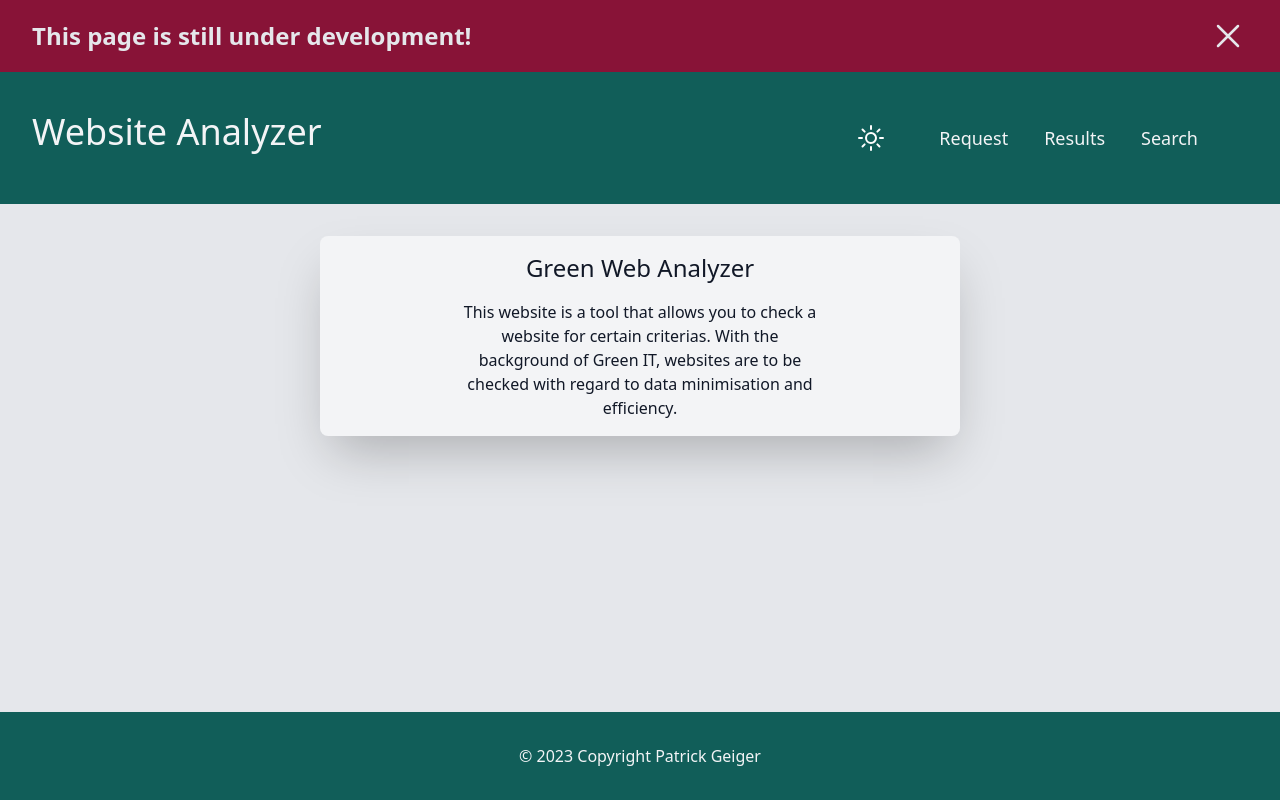
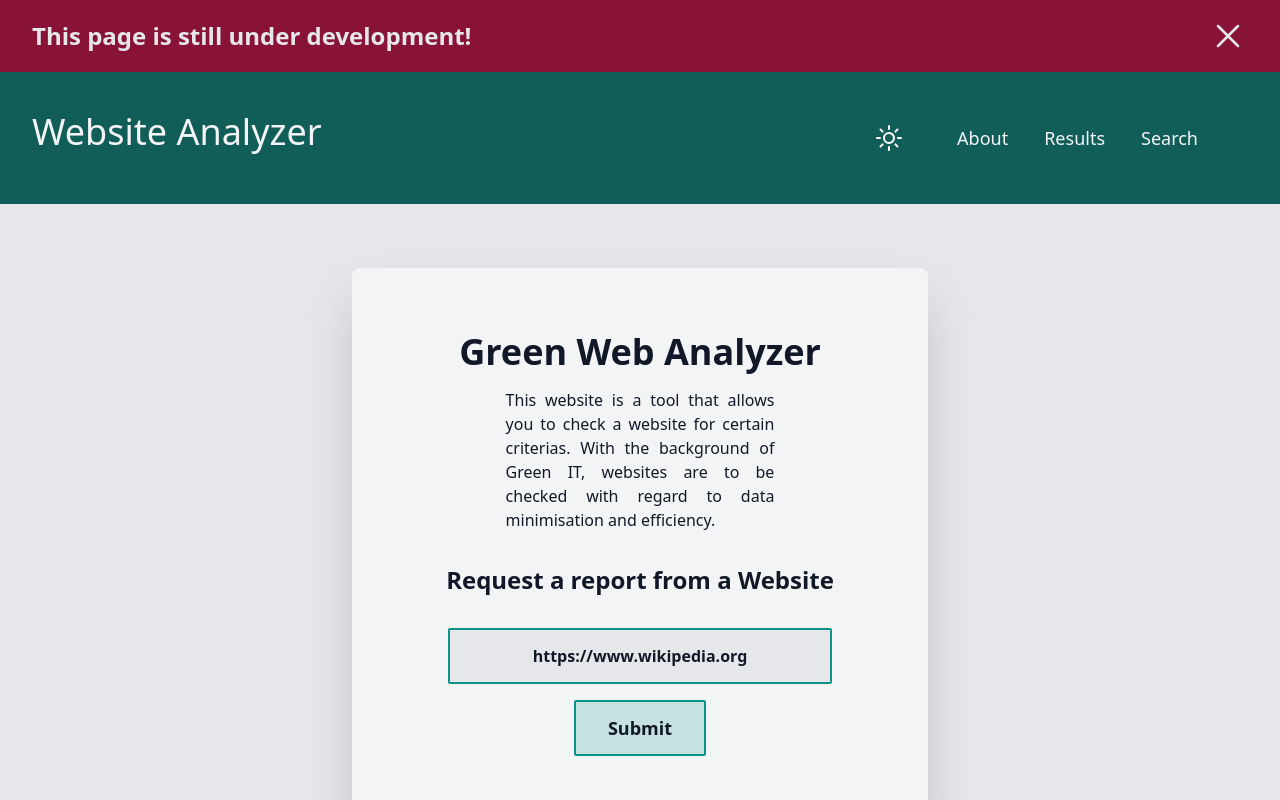
Before and after one commit to Patr1ick/green-web-analyzer, a Vue app in the folder frontend/: page / in a window 1280 px wide. Shown: the top 800 px of the page. Built offline with nearby package versions, Linux system fonts and the light colour scheme.

Commit message:
Updated styling and landingpage Removed RequestPage

```diff
--- a/frontend/index.html
+++ b/frontend/index.html
@@ -5,7 +5,7 @@
         <meta name="viewport" content="width=device-width, initial-scale=1.0" />
         <title>Green Web Analyzer</title>
     </head>
-  <body class="bg-gray-200 dark:bg-gray-800">
+    <body class="bg-gray-200 dark:bg-zinc-800">
         <div id="app" class="flex flex-col h-screen justify-between"></div>
         <script type="module" src="/src/main.ts"></script>
     </body>
--- a/frontend/src/components/Layout/TheFooter.vue
+++ b/frontend/src/components/Layout/TheFooter.vue
@@ -1,5 +1,5 @@
 <template>
-    <footer class="flex justify-center content-center px-4 py-8 bottom-0 bg-teal-800 dark:bg-gray-900">
+    <footer class="flex justify-center content-center px-4 py-8 bottom-0 bg-teal-800 dark:bg-zinc-900">
         <p class="text-gray-100">&copy; 2023 Copyright Patrick Geiger</p>
     </footer>
 </template>
--- a/frontend/src/components/Layout/TheHeader.vue
+++ b/frontend/src/components/Layout/TheHeader.vue
@@ -1,13 +1,13 @@
 <template>
-    <header class="flex flex-col md:flex-row justify-between content-center px-8 py-4 bg-teal-800 dark:bg-gray-900">
+    <header class="flex flex-col md:flex-row justify-between content-center px-8 py-4 bg-teal-800 dark:bg-zinc-900">
         <RouterLink to="/">
             <h1 class="text-4xl text-gray-100 py-6 text-center">Website Analyzer</h1>
         </RouterLink>
         <div class="flex justify-between content-center flex-col sm:flex-row flex-wrap p-4 m-auto md:ml-auto md:mr-0">
             <TheThemeSwitch />
             <nav class="flex flex-wrap justify-between content-center mx-4">
-                <RouterLink to="/request" :class="linkClass">
-                    Request
+                <RouterLink to="/about" :class="linkClass">
+                    About
                 </RouterLink>
                 <RouterLink to="/results" :class="linkClass">
                     Results
--- a/frontend/src/components/RequestForm/RequestForm.vue
+++ b/frontend/src/components/RequestForm/RequestForm.vue
@@ -1,9 +1,9 @@
 <template>
-    <BasicCard class="flex justify-center content-center flex-col">
+    <div class="flex justify-center content-center flex-col mt-8">
         <h1 class="text-2xl font-bold text-center text-gray-900 dark:text-gray-200">
             Request a report from a Website
         </h1>
-        <form @submit.prevent="requestReport" class="flex flex-wrap justify-center content-center my-8">
+        <form @submit.prevent="requestReport" class="flex flex-wrap justify-center content-center mt-4">
             <input id="url" type="url" v-model="url"
                 class="text-gray-900 text-center font-bold bg-gray-200 border-2 border-solid rounded-sm border-teal-600 w-96 h-14 m-4"
                 placeholder="https://www.example.com" />
@@ -12,7 +12,7 @@
             </BasicButton>
         </form>
         <p v-if="isLoading" class="text-center text-gray-800 dark:text-gray-200">Loading...</p>
-    </BasicCard>
+    </div>
 </template>
 
 <script lang="ts">
--- a/frontend/src/components/Results/ResultsSummary.vue
+++ b/frontend/src/components/Results/ResultsSummary.vue
@@ -1,5 +1,5 @@
 <template>
-    <BasicCard>
+    <BasicCard class="m-16">
         <div class="flex flex-col justify-center text-center dark:text-gray-200">
             <h1 class="text-2xl sm:text-4xl mb-4">
                 <a :href="results?.url" target="_blank" class="hover:underline">
--- a/frontend/src/components/UI/BasicCard.vue
+++ b/frontend/src/components/UI/BasicCard.vue
@@ -1,5 +1,5 @@
 <template>
-    <div class="p-4 m-8 rounded-lg shadow-2xl bg-gray-100 dark:bg-gray-700">
+    <div class="p-4 rounded-lg shadow-2xl bg-gray-100 dark:bg-zinc-900">
         <slot />
     </div>
 </template>
--- a/frontend/src/view/MainPage.vue
+++ b/frontend/src/view/MainPage.vue
@@ -1,19 +1,23 @@
 <template>
-    <main class="flex justify-center">
-        <BasicCard class="w-1/2 text-center text-gray-900 dark:text-gray-200">
-            <h1 class="text-2xl mb-4">
+    <main class="flex justify-end content-center flex-col m-16">
+        <BasicCard class="text-center text-gray-900 dark:text-gray-200 w-full lg:3/5 xl:w-1/2 m-auto lg:p-16">
+            <h1 class="text-4xl mb-4 font-bold">
                 Green Web Analyzer
             </h1>
-            <p class="w-3/5 m-auto">
+            <p class="md:w-3/5 m-auto text-justify">
                 This website is a tool that allows you to check a website for certain criterias. With the background of
                 Green IT, websites are to be checked with regard to data minimisation and efficiency.
             </p>
+            <RequestForm />
         </BasicCard>
+
+
     </main>
 </template>
 
 <script lang="ts">
 import { defineComponent } from 'vue'
+import RequestForm from '../components/RequestForm/RequestForm.vue';
 
-export default defineComponent({})
+export default defineComponent({ components: { RequestForm } })
 </script>
--- a/frontend/src/view/ResultsPage.vue
+++ b/frontend/src/view/ResultsPage.vue
@@ -1,11 +1,12 @@
 <template>
     <ResultsSummary v-if="!isLoaded" />
-    <BasicCard v-else>
+    <BasicCard v-else class="m-16">
         <main class="flex justify-center items-center flex-col w-3/4 m-auto">
-            <h1 class="text-gray-900 dark:text-gray-200">No Results loaded. Search or request a report to show a report
+            <h1 class="text-gray-900 dark:text-gray-200 text-lg">
+                No results loaded. Please request or search for a report.
             </h1>
             <div class="m-4">
-                <BasicButton @click="$router.push('/request')">
+                <BasicButton @click="$router.push('/')">
                     Request
                 </BasicButton>
                 <BasicButton @click="$router.push('/search')">
```
Also changed, not shown: frontend/src/router/router.ts (+12 -16 lines). Lines whose indentation alone changed are shown as unchanged.
